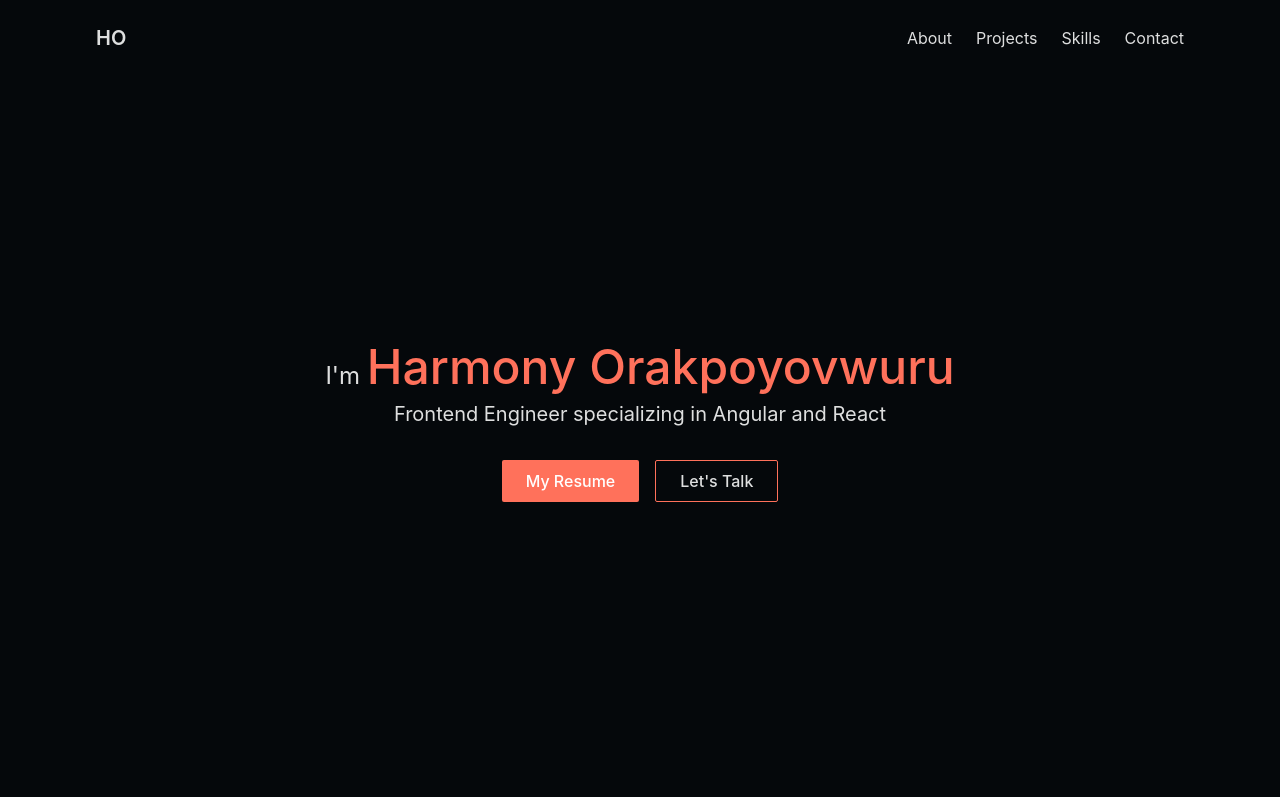
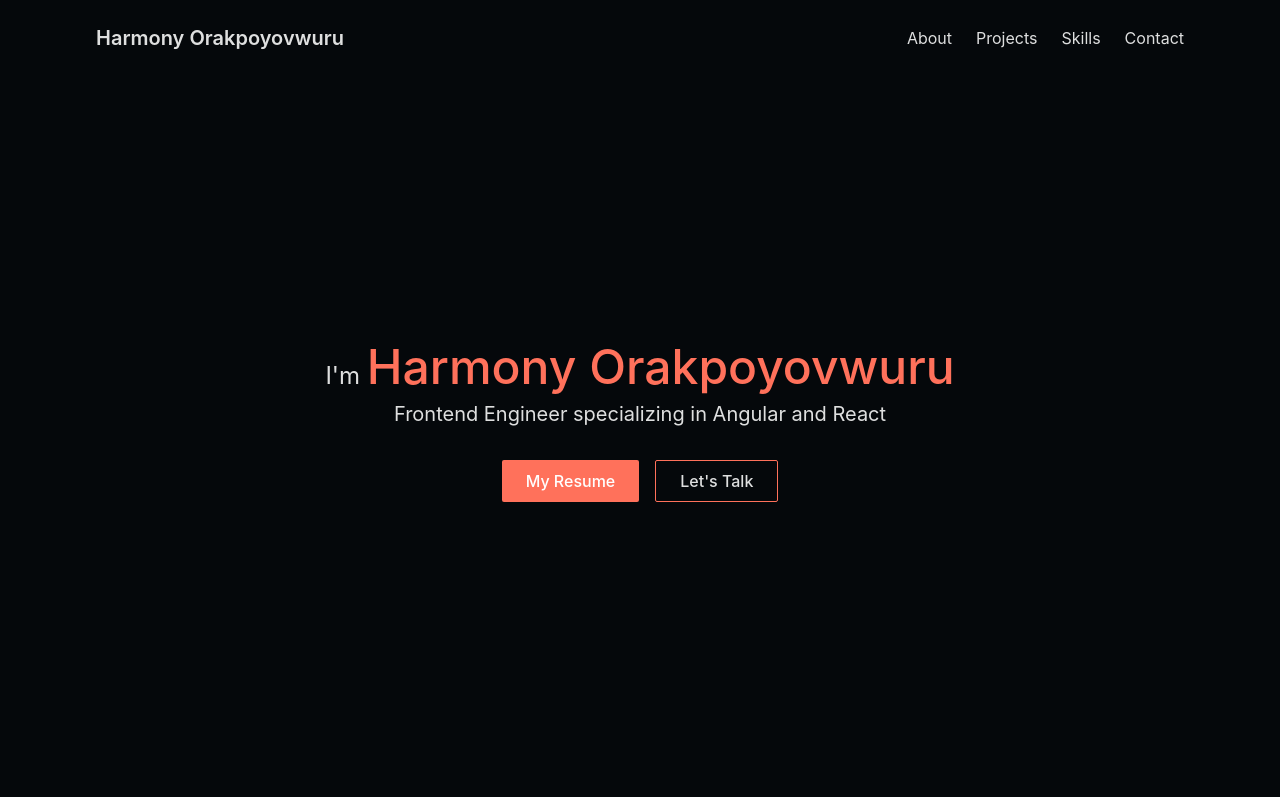
Before and after one commit to harmonyorakpo/Portfolio, a React (Vite) app: page / in a window 1280 px wide. Shown: the top 797 px of the page. Built offline with nearby package versions, Linux system fonts and the light colour scheme.

Commit message:
fixed issue with dark mode

```diff
--- a/src/components/Header.tsx
+++ b/src/components/Header.tsx
@@ -34,7 +34,7 @@ const Header = () => {
   return (
     <div className="flex justify-between items-center w-full pt-6 px-4">
       {/* Logo */}
-      <div className="text-xl font-semibold">HO</div>
+      <div className="text-xl font-semibold">Harmony Orakpoyovwuru</div>
 
       {/* Desktop Navigation Links */}
       <ul className="hidden lg:flex space-x-6">
```
